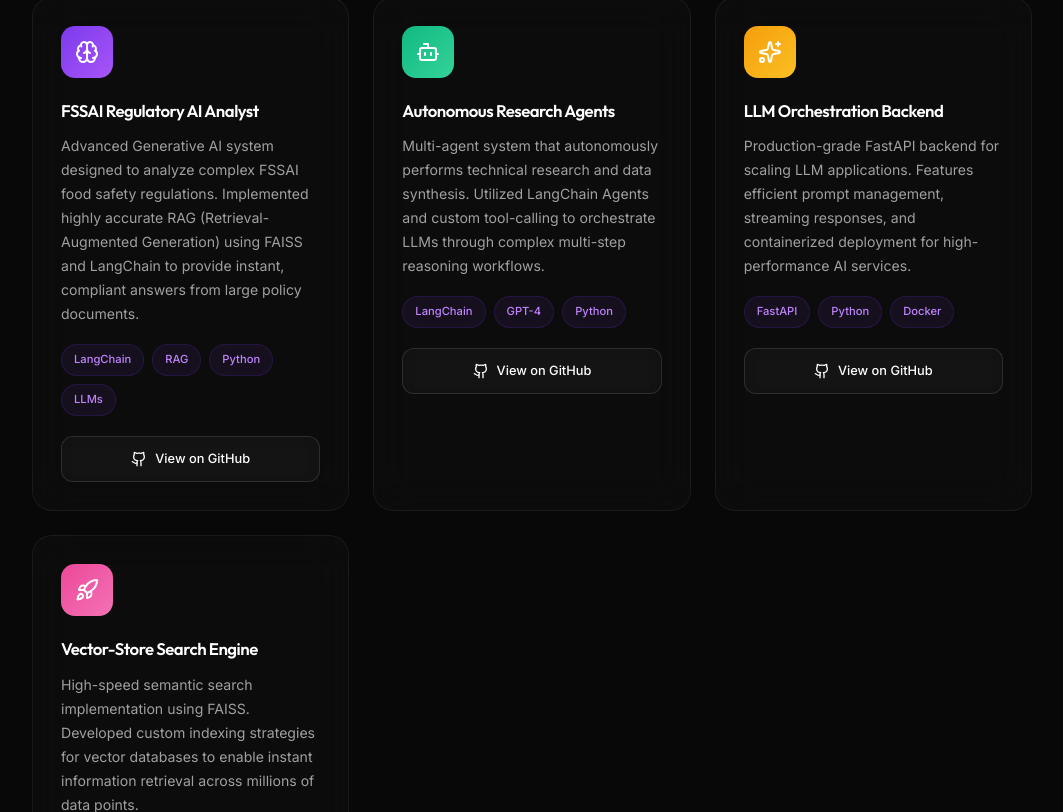
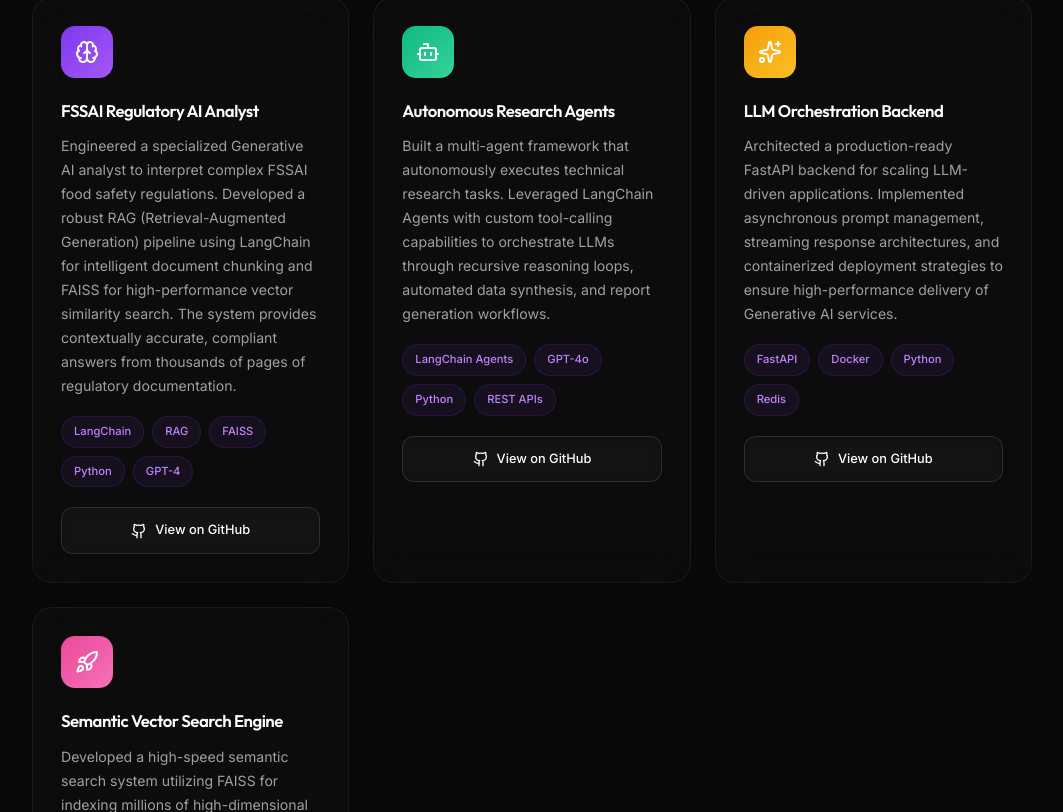
Before and after one commit to manish860200/portfolio, a React (Vite) app: page / in a window 1280 px wide. Shown: the part 2348-3160 px from the top of the page, without its empty margins (108-1171 px from the left). Built offline with nearby package versions, Linux system fonts and the light colour scheme.

Commit message:
Final refinement: Enhanced project details and fixed role consistency in metadata

```diff
--- a/index.html
+++ b/index.html
@@ -11,8 +11,9 @@
   <link rel="canonical" href="https://manish.manish55555parmar.workers.dev/" />
   <meta property="og:url" content="https://manish.manish55555parmar.workers.dev/" />
   <meta property="og:type" content="website" />
-  <meta property="og:title" content="Manish Parmar | Generative AI & Software Engineer" />
-  <meta property="og:description" content="Software Engineer specialized in AI, LLMs, and production-grade systems." />
+  <meta property="og:title" content="Manish Parmar | Intern Software Engineer | Gen AI & LLMs" />
+  <meta property="og:description"
+    content="Intern Software Engineer specialized in Gen AI, LLMs, and production-grade RAG systems." />
 </head>
 
 <body>
--- a/src/components/SinglePagePortfolio.jsx
+++ b/src/components/SinglePagePortfolio.jsx
@@ -155,32 +155,32 @@ const SinglePagePortfolio = () => {
     const projects = [
         {
             title: 'FSSAI Regulatory AI Analyst',
-            tech: ['LangChain', 'RAG', 'Python', 'LLMs'],
-            description: 'Advanced Generative AI system designed to analyze complex FSSAI food safety regulations. Implemented highly accurate RAG (Retrieval-Augmented Generation) using FAISS and LangChain to provide instant, compliant answers from large policy documents.',
+            tech: ['LangChain', 'RAG', 'FAISS', 'Python', 'GPT-4'],
+            description: 'Engineered a specialized Generative AI analyst to interpret complex FSSAI food safety regulations. Developed a robust RAG (Retrieval-Augmented Generation) pipeline using LangChain for intelligent document chunking and FAISS for high-performance vector similarity search. The system provides contextually accurate, compliant answers from thousands of pages of regulatory documentation.',
             icon: Brain,
             gradient: 'linear-gradient(135deg, #7c3aed 0%, #a855f7 100%)',
             github: 'https://github.com/manish860200'
         },
         {
             title: 'Autonomous Research Agents',
-            tech: ['LangChain', 'GPT-4', 'Python'],
-            description: 'Multi-agent system that autonomously performs technical research and data synthesis. Utilized LangChain Agents and custom tool-calling to orchestrate LLMs through complex multi-step reasoning workflows.',
+            tech: ['LangChain Agents', 'GPT-4o', 'Python', 'REST APIs'],
+            description: 'Built a multi-agent framework that autonomously executes technical research tasks. Leveraged LangChain Agents with custom tool-calling capabilities to orchestrate LLMs through recursive reasoning loops, automated data synthesis, and report generation workflows.',
             icon: Bot,
             gradient: 'linear-gradient(135deg, #10b981 0%, #34d399 100%)',
             github: 'https://github.com/manish860200'
         },
         {
             title: 'LLM Orchestration Backend',
-            tech: ['FastAPI', 'Python', 'Docker'],
-            description: 'Production-grade FastAPI backend for scaling LLM applications. Features efficient prompt management, streaming responses, and containerized deployment for high-performance AI services.',
+            tech: ['FastAPI', 'Docker', 'Python', 'Redis'],
+            description: 'Architected a production-ready FastAPI backend for scaling LLM-driven applications. Implemented asynchronous prompt management, streaming response architectures, and containerized deployment strategies to ensure high-performance delivery of Generative AI services.',
             icon: Sparkles,
             gradient: 'linear-gradient(135deg, #f59e0b 0%, #fbbf24 100%)',
             github: 'https://github.com/manish860200'
         },
         {
-            title: 'Vector-Store Search Engine',
-            tech: ['FAISS', 'Vector DB', 'LLMs'],
-            description: 'High-speed semantic search implementation using FAISS. Developed custom indexing strategies for vector databases to enable instant information retrieval across millions of data points.',
+            title: 'Semantic Vector Search Engine',
+            tech: ['FAISS', 'Vector Databases', 'Python', 'LLMs'],
+            description: 'Developed a high-speed semantic search system utilizing FAISS for indexing millions of high-dimensional embeddings. Focused on optimizing vector retrieval latency and implementing hybrid search strategies to enable instant, relevant information retrieval for AI applications.',
             icon: Rocket,
             gradient: 'linear-gradient(135deg, #ec4899 0%, #f472b6 100%)',
             github: 'https://github.com/manish860200'
```
